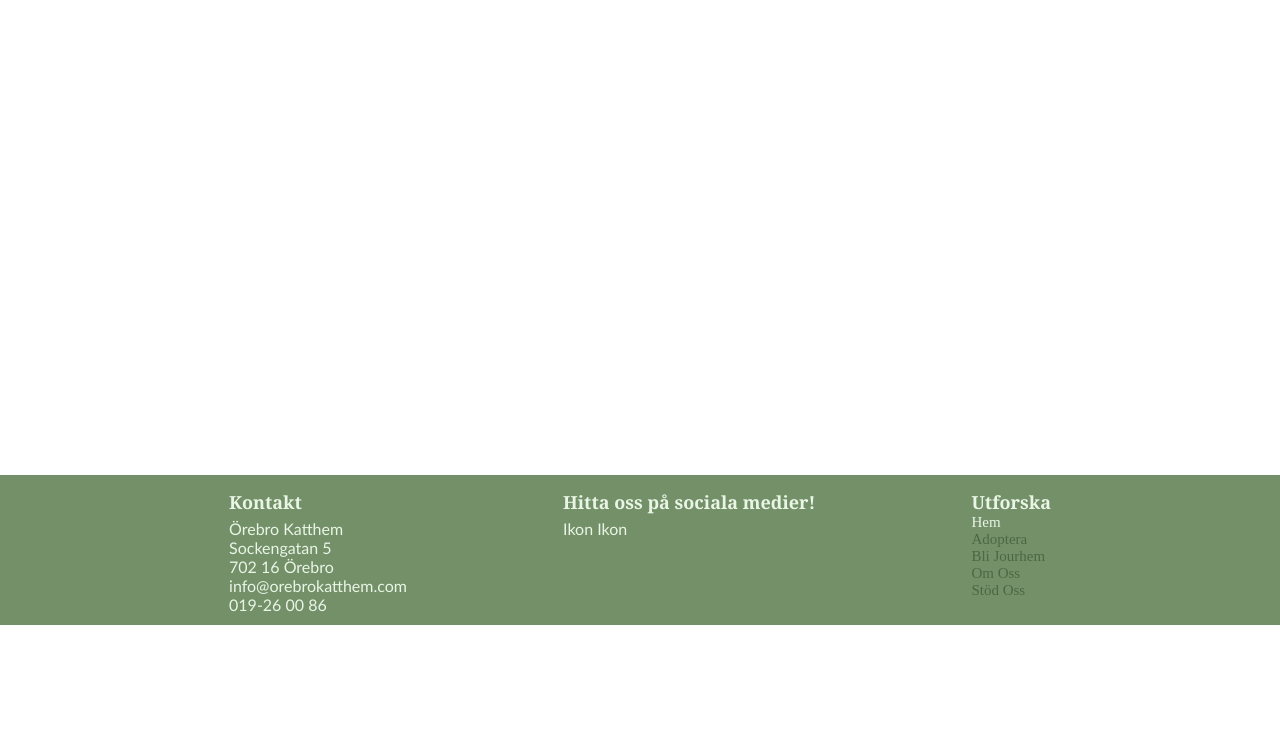
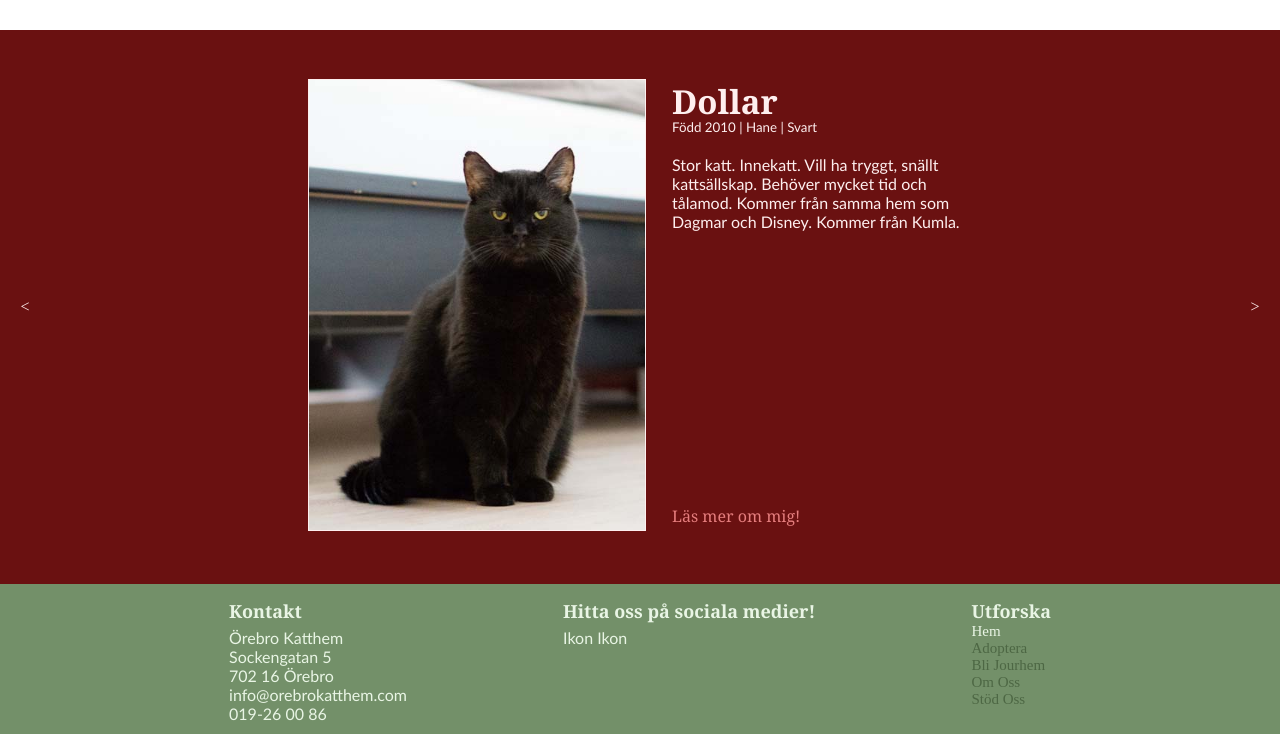
Before and after one commit to Weyenriah/orebrokatthem, a PHP site: page / in a window 1280 px wide. Shown: the part 219-953 px from the top of the page. Before the commit the page ends 844 px from the top, so only its background shows below. Run offline with PHP 8.4, Linux system fonts and the light colour scheme.

Commit message:
Add W.I.P carousel layout at homepage

```diff
--- a/index.html
+++ b/index.html
@@ -29,8 +29,19 @@
         </p>
     </header>
 
-    <section class="random">
+    <section class="carousel-container">
+        <div class="slide">
+            <div class="image"> <img src="images/dollar.jpg"> </div>
+            <div class="carousel-text">
+                <h3> Dollar </h3>
+                <small> Född 2010 | Hane | Svart </small>
+                <p>  Stor katt. Innekatt. Vill ha tryggt, snällt kattsällskap. Behöver mycket tid och tålamod. Kommer från samma hem som Dagmar och Disney. Kommer från Kumla.  </p>
+                <a href="#">Läs mer om mig!</a>
+            </div>
+        </div>
 
+        <div class="previous"> <p> < </p> </div>
+        <div class="next"> <p> > </p> </div>
     </section>
 
     <footer class="footer">
--- a/style/home.css
+++ b/style/home.css
@@ -97,8 +97,90 @@ body {
     margin-left: 20%;
 }
 
-.random {
-    height: 475px;
+/* === CAROUSEL AT HOMEPAGE === */
+.carousel-container {
+    margin-top: 30px;
+    height: 554px;
+    background-color: #6a1111;
+    display: grid;
+    grid-template-columns: 50px auto auto 50px;
+    grid-template-rows: 100%;
+    grid-template-areas:
+        "previous content content next";
+}
+
+.slide {
+    grid-area: content;
+    justify-self: center;
+    align-self: center;
+    display: flex;
+    flex-direction: row;
+}
+
+.image img {
+    height: 450px;
+    margin-right: 26px;
+    border: 1px solid #feefef;
+}
+
+.carousel-text {
+    display: grid;
+    grid-template-rows: 40px 20px auto 30px;
+}
+
+.carousel-text h3 {
+    grid-row: 1;
+    margin-top: 0;
+    font-family: "Georgia", serif;
+    color: #feefef;
+    font-size: 33px;
+}
+
+.carousel-text small {
+    grid-row: 2;
+    color: #feefef;
+    font-family: "Calibri", sans-serif;
+}
+
+.carousel-text p {
+    grid-row: 3;
+    color: #feefef;
+    font-family: "Calibri", sans-serif;
+    width: 300px;
+}
+
+.carousel-text a {
+    grid-row: 4;
+    font-family: "Georgia", serif;
+    text-decoration: none;
+    color: #e57e7e;
+}
+
+/* Hover over link in carousel */
+.carousel-text a:hover {
+    animation-name: carousel-link-animation;
+    animation-duration: 0.5s;
+    color: #feefef;
+}
+
+/* Animation for link in carousel */
+@keyframes carousel-link-animation {
+    from {color: #e57e7e;}
+    to {color: #feefef;}
+}
+
+.previous {
+    grid-area: previous;
+    align-self: center;
+    justify-self: center;
+    color: #feefef;
+}
+
+.next {
+    grid-area: next;
+    align-self: center;
+    justify-self: center;
+    color: #feefef;
 }
 
 /* === FOOTER === */
```
Also changed, not shown: images/dollar.jpg (added).
